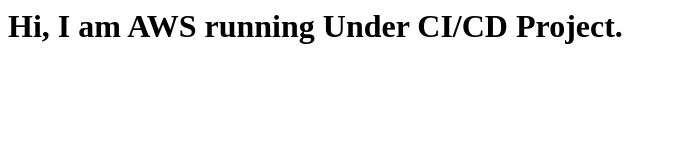
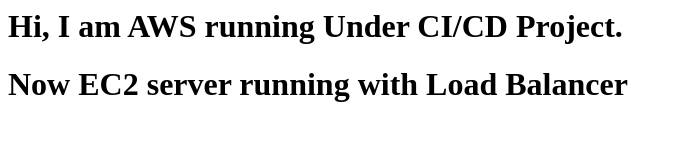
Before and after one commit to yusof3111/Test, a plain HTML site: page index.html in a window 1280 px wide. Shown: the whole page, without its empty margins (0-683 px from the left). Drawn offline with Linux system fonts and the light colour scheme.

Commit message:
Update index.html

```diff
--- a/index.html
+++ b/index.html
@@ -1 +1,2 @@
 <h1> Hi, I am  AWS running Under CI/CD Project. </h1>
+<h1> Now EC2 server running with Load Balancer</h1>
```
